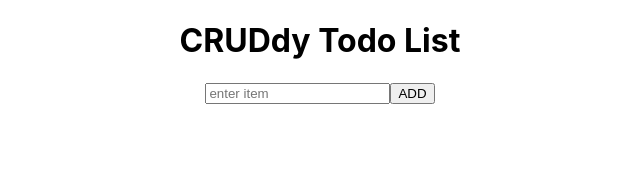
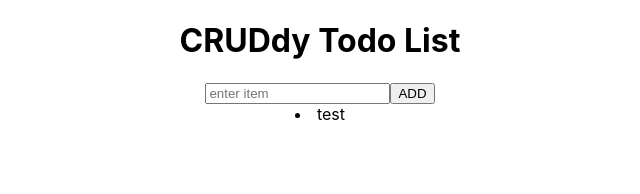
Before and after one commit to markdreed512/crud-todo, a React (Create React App) app: page / in a window 1280 px wide. Shown: the top 194 px of the page, without its empty margins (320-960 px from the left). Built offline with nearby package versions, Linux system fonts and the light colour scheme.

Commit message:
TodoList component

```diff
--- a/src/App.js
+++ b/src/App.js
@@ -4,7 +4,7 @@ import Title from './components/Title'
 import Form from './components/Form'
 import TodoList from './components/TodoList'
 function App() {
-  const [ todos, setTodos ] = useState([])
+  const [ todos, setTodos ] = useState(["test"])
   const handleSubmit = (e) => {
     e.preventDefault()
     let newTodo = e.target.children[0].value
--- a/src/components/TodoList.js
+++ b/src/components/TodoList.js
@@ -1,16 +1,11 @@
 import React from 'react'
 
-function TodoList(props) {
+export default function TodoList(props) {
     return (
-        <ul>
-            {props.todos}
-        </ul>
+        <div>
+            {props.todos.map(todo => {
+                return(<li>{todo}</li>)
+            })}
+        </div>
     )
 }
-
-export default TodoList
-{/* <div>
-    {todos.map((todo, i) => (
-        <li key={i}>{todo}</li>
-    ))}
-    </div> */}
```
